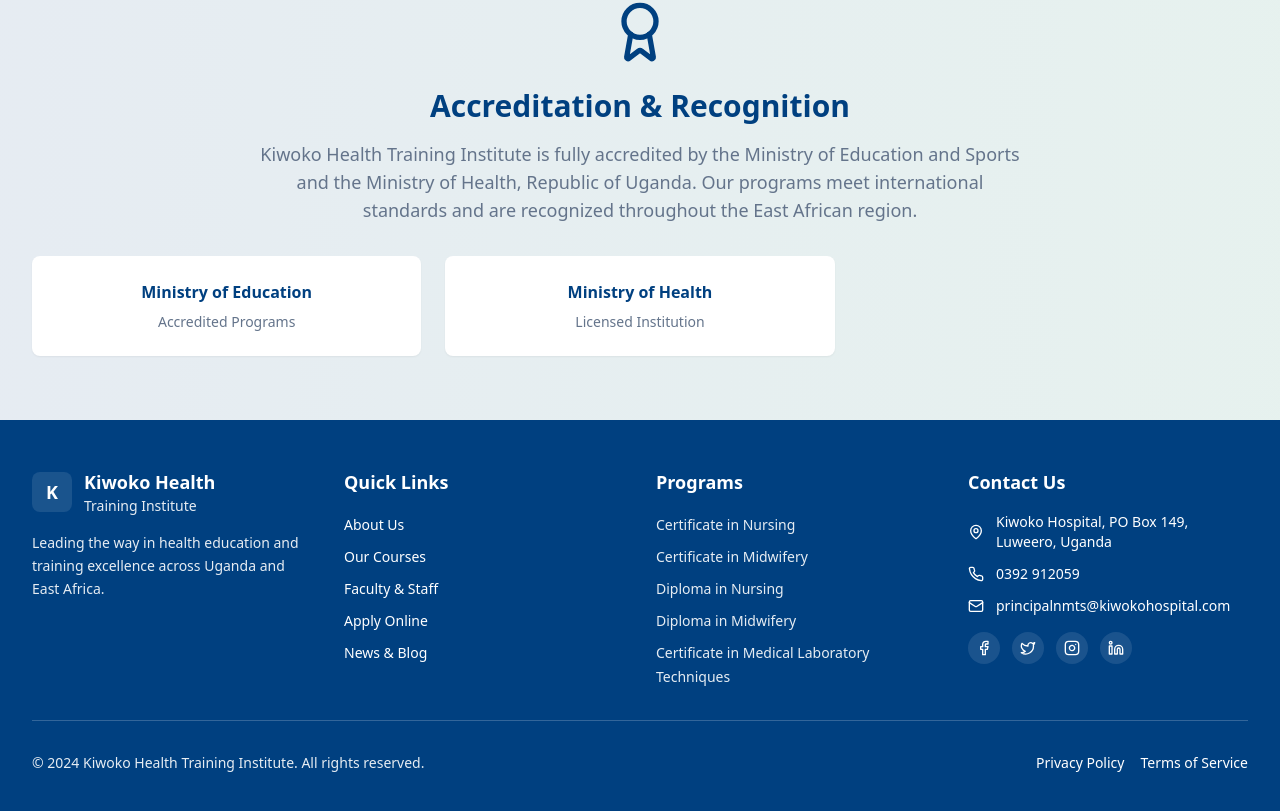
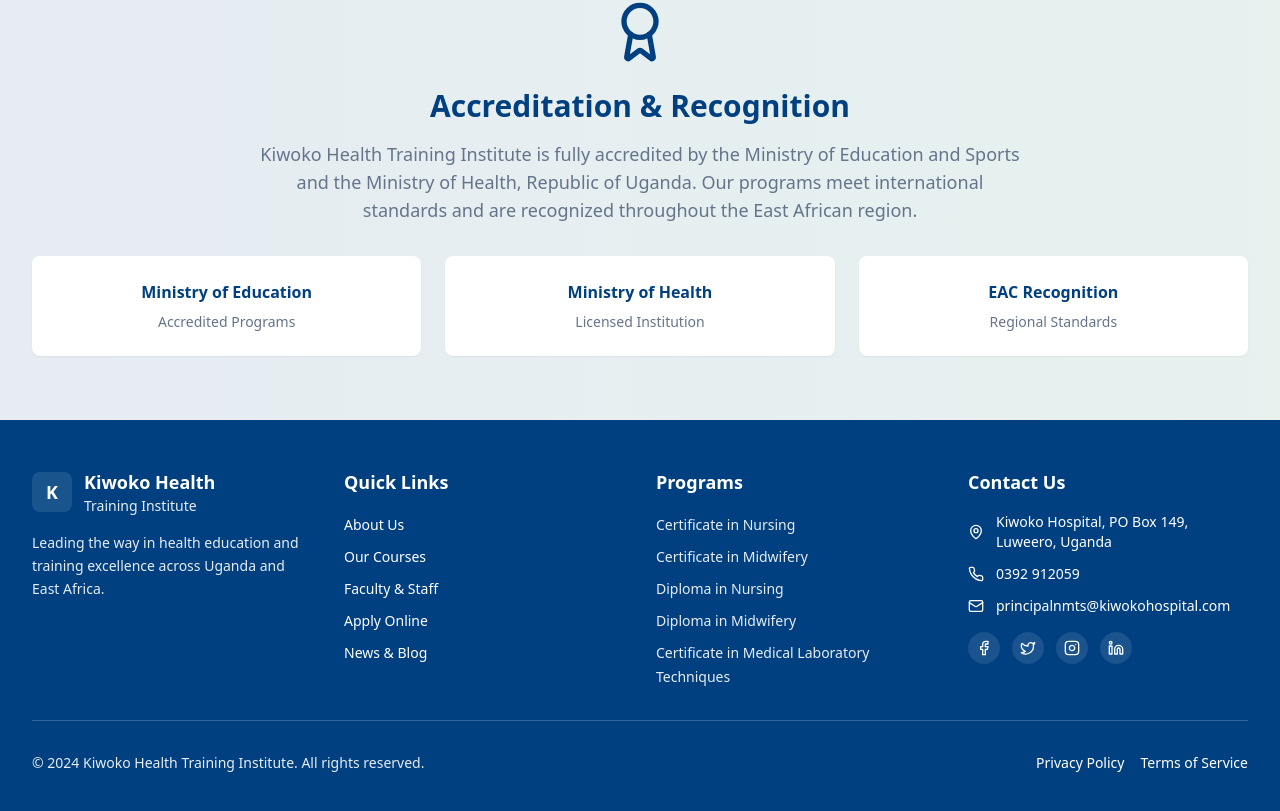
Before and after one commit to joelove-cmd/kiwoko-connect-learn, a React (Vite) app: page /about in a window 1280 px wide. Shown: the part 3081-3892 px from the top of the page. Built offline with nearby package versions, Linux system fonts and the light colour scheme.

Commit message:
Reverted to commit 09a9d0749c936fadf68191e3afa9fb010480cf47

```diff
--- a/src/pages/About.tsx
+++ b/src/pages/About.tsx
@@ -253,7 +253,10 @@ const About = () => {
               <h3 className="font-semibold text-primary mb-2">Ministry of Health</h3>
               <p className="text-sm text-muted-foreground">Licensed Institution</p>
             </div>
-
+            <div className="bg-white rounded-lg p-6 shadow-sm">
+              <h3 className="font-semibold text-primary mb-2">EAC Recognition</h3>
+              <p className="text-sm text-muted-foreground">Regional Standards</p>
+            </div>
           </div>
         </div>
       </section>
```
